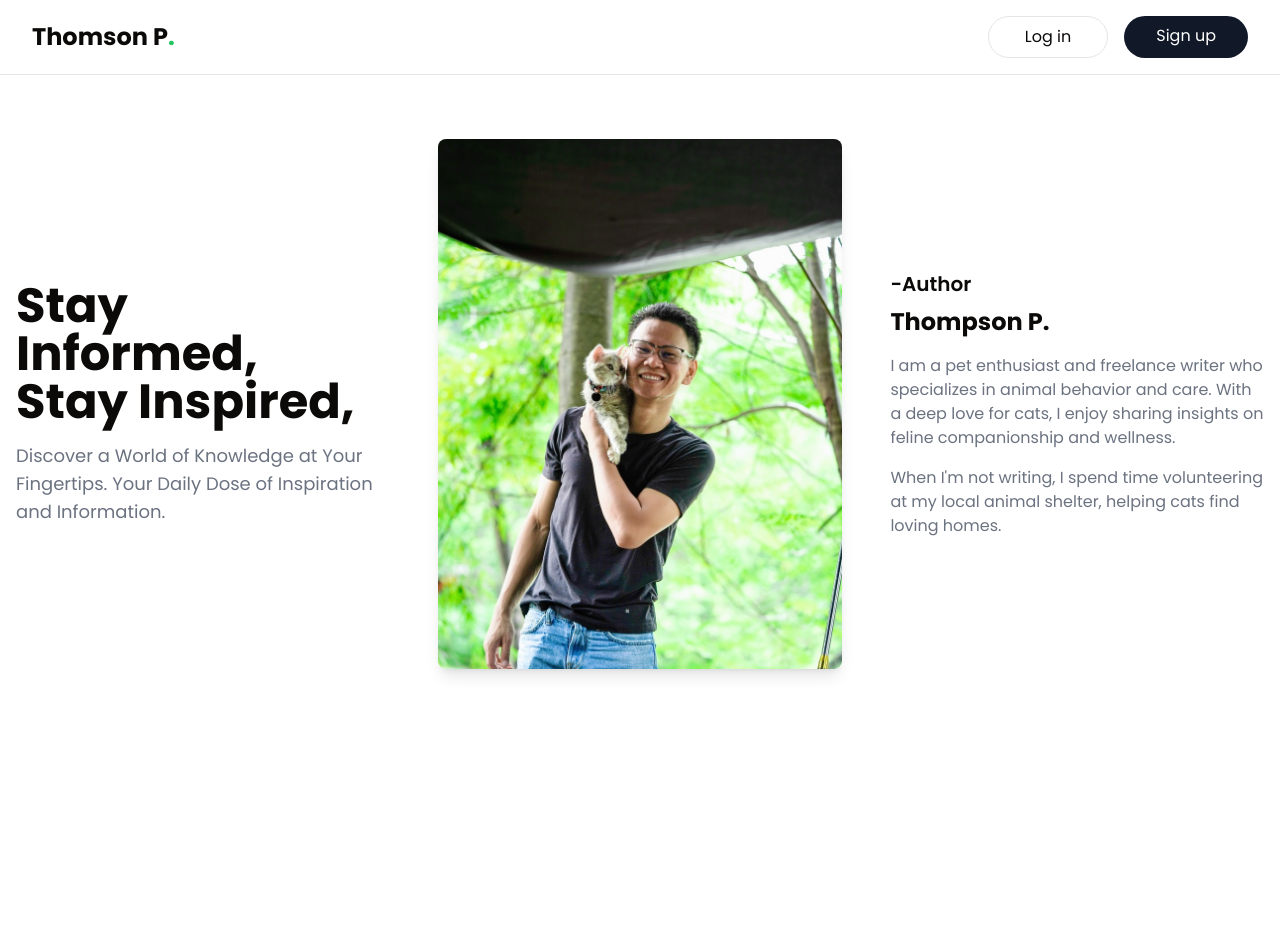
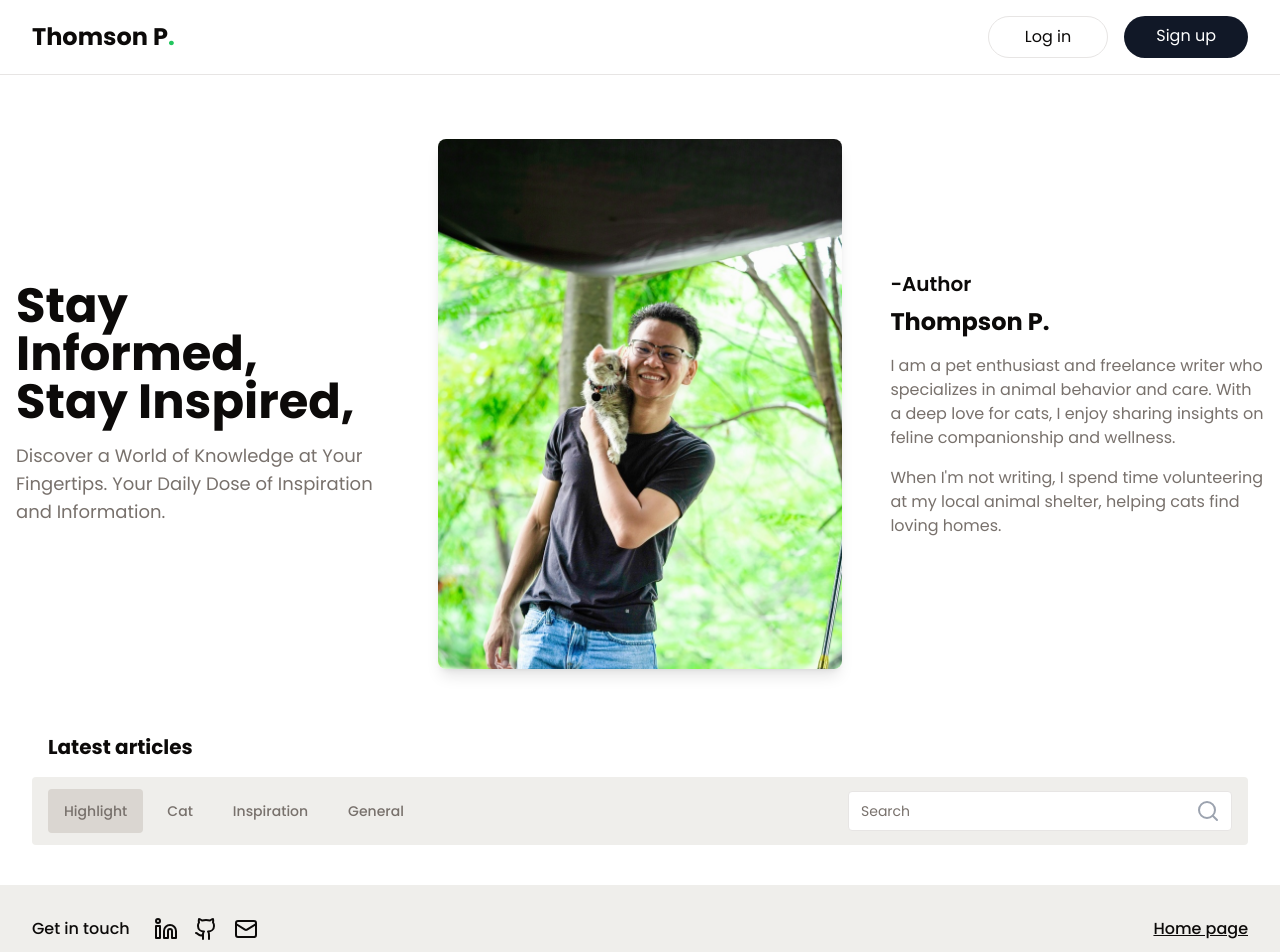
Before and after one commit to Wannasingh/wannasingh-blog, a React (Vite) app: page / in a window 1280 px wide. Shown: the top 952 px of the page. Before the commit the page ends 800 px from the top, so only its background shows below. Built offline with nearby package versions, Linux system fonts and the light colour scheme.

Commit message:
feat: Add articlessection to landing page

```diff
--- a/src/App.jsx
+++ b/src/App.jsx
@@ -1,70 +1,18 @@
-import Image from './assets/author-image.jpeg'
-function NavBar() {
-  return (
-    <nav className="flex items-center justify-between py-4 px-8 bg-white border-b ">
-      <a href="/" className="text-2xl font-bold">
-        Thomson P<span className="text-green-500">.</span>
-      </a>
-      <div className="hidden md:flex space-x-4">
-        <a href="/login" className="px-9 py-2  rounded-full border">
-          Log in
-        </a>
-        <a
-          href="/signup"
-          className="px-8 py-2 bg-gray-900 text-white rounded-full hover:bg-gray-700 transition-colors"
-        >
-          Sign up
-        </a>
-      </div>
-      <button className="md:hidden">Menu</button>
-    </nav>
-  );
-}
-
-function HeroSection() {
-  return (
-    <main className="container px-4 py-8 lg:py-16 mx-auto">
-      <div className="flex flex-col lg:flex-row items-center">
-        <div className="lg:w-1/3 mb-8 lg:mb-0 lg:pr-8">
-          <h1 className="text-4xl lg:text-5xl font-bold mb-4">
-            Stay <br className="hidden lg:block" />
-            Informed, <br />
-            Stay Inspired,
-          </h1>
-          <p className="text-lg text-gray-500">
-            Discover a World of Knowledge at Your Fingertips. Your Daily Dose of
-            Inspiration and Information.
-          </p>
-        </div>
-        <img
-          src={Image}
-          alt="Person with a cat"
-          className="h-[530px] object-cover rounded-lg shadow-lg lg:w-1/3 mx-4 mb-8 lg:mb-0"
-        />
-        <div className="lg:w-1/3 lg:pl-8">
-          <h2 className="text-xl font-semibold mb-2">-Author</h2>
-          <h3 className="text-2xl font-bold mb-4">Thompson P.</h3>
-          <p className="text-gray-500 mb-4">
-            I am a pet enthusiast and freelance writer who specializes in animal
-            behavior and care. With a deep love for cats, I enjoy sharing
-            insights on feline companionship and wellness.
-          </p>
-          <p className="text-gray-500">
-            When I&apos;m not writing, I spend time volunteering at my local
-            animal shelter, helping cats find loving homes.
-          </p>
-        </div>
-      </div>
-    </main>
-  );
-}
+import NavBar from "./components/NavBar";
+import HeroSection from "./components/HeroSection";
+import ArticlesSection from "./components/ArticlesSection";
+import Footer from "./components/Footer";
 
 function App() {
   return (
-    <>
+    <div className="flex flex-col min-h-screen">
       <NavBar />
-      <HeroSection />
-    </>
+      <div className="flex-grow">
+        <HeroSection />
+        <ArticlesSection />
+      </div>
+      <Footer />
+    </div>
   );
 }
 
--- /dev/null
+++ b/src/components/ArticlesSection.jsx
@@ -0,0 +1,68 @@
+import { Search } from "lucide-react";
+import { Input } from "@/components/ui/input";
+import {
+  Select,
+  SelectContent,
+  SelectItem,
+  SelectTrigger,
+  SelectValue,
+} from "@/components/ui/select";
+
+export default function Articles() {
+  return (
+    <div className="w-full max-w-7xl mx-auto md:px-6 lg:px-8 mb-10">
+      <h2 className="text-xl font-bold mb-4 px-4">Latest articles</h2>
+      <div className="bg-[#EFEEEB] px-4 py-4 md:py-3 md:rounded-sm flex flex-col space-y-4 md:flex-row-reverse md:items-center md:space-y-0 md:justify-between">
+        <div className="w-full md:max-w-sm">
+          <div className="relative">
+            <Search className="absolute right-3 top-1/2 transform -translate-y-1/2 text-gray-400" />
+            <Input
+              type="text"
+              placeholder="Search"
+              className="py-3 rounded-sm placeholder:text-muted-foreground focus-visible:ring-0 focus-visible:ring-offset-0 focus-visible:border-muted-foreground"
+            />
+          </div>
+        </div>
+        <div className="md:hidden w-full">
+          <Select value="highlight">
+            <SelectTrigger className="w-full py-3 rounded-sm text-muted-foreground">
+              <SelectValue placeholder="Select category" />
+            </SelectTrigger>
+            <SelectContent>
+              <SelectItem value="highlight">Highlight</SelectItem>
+              <SelectItem value="cat">Cat</SelectItem>
+              <SelectItem value="inspiration">Inspiration</SelectItem>
+              <SelectItem value="general">General</SelectItem>
+            </SelectContent>
+          </Select>
+        </div>
+        <div className="hidden md:flex space-x-2">
+          <button
+            className="px-4 py-3 transition-colors rounded-sm text-sm text-muted-foreground font-medium bg-[#DAD6D1]
+            "
+          >
+            Highlight
+          </button>
+          <button
+            className="px-4 py-3 transition-colors rounded-sm text-sm text-muted-foreground font-medium bg-[muted]
+            "
+          >
+            Cat
+          </button>
+          <button
+            className="px-4 py-3 transition-colors rounded-sm text-sm text-muted-foreground font-medium bg-[muted]
+            "
+          >
+            Inspiration
+          </button>
+          <button
+            className="px-4 py-3 transition-colors rounded-sm text-sm text-muted-foreground font-medium bg-[muted]
+            "
+          >
+            General
+          </button>
+        </div>
+      </div>
+    </div>
+  );
+}
--- /dev/null
+++ b/src/components/Footer.jsx
@@ -0,0 +1,28 @@
+import { Linkedin, Github, Mail } from "lucide-react";
+
+export default function Footer() {
+  return (
+    <footer className="bg-[#EFEEEB] p-8 flex flex-col sm:flex-row justify-between items-center space-y-4 sm:space-y-0">
+      <div className="flex flex-col sm:flex-row items-center space-y-4 sm:space-y-0 sm:space-x-6">
+        <span className="font-medium">Get in touch</span>
+        <div className="flex space-x-4">
+          <a href="#" className="hover:text-muted-foreground">
+            <Linkedin size={24} />
+            <span className="sr-only">LinkedIn</span>
+          </a>
+          <a href="#" className="hover:text-muted-foreground">
+            <Github size={24} />
+            <span className="sr-only">GitHub</span>
+          </a>
+          <a href="#" className="hover:text-muted-foreground">
+            <Mail size={24} />
+            <span className="sr-only">Email</span>
+          </a>
+        </div>
+      </div>
+      <a href="/" className="hover:text-muted-foreground font-medium underline">
+        Home page
+      </a>
+    </footer>
+  );
+}
--- /dev/null
+++ b/src/components/HeroSection.jsx
@@ -0,0 +1,38 @@
+import authorImage from "../assets/author-image.jpeg";
+export default function HeroSection() {
+  return (
+    <main className="container px-4 py-8 lg:py-16 mx-auto">
+      <div className="flex flex-col lg:flex-row items-center">
+        <div className="lg:w-1/3 mb-8 lg:mb-0 lg:pr-8">
+          <h1 className="text-4xl lg:text-5xl font-bold mb-4">
+            Stay <br className="hidden lg:block" />
+            Informed, <br />
+            Stay Inspired,
+          </h1>
+          <p className="text-lg text-muted-foreground">
+            Discover a World of Knowledge at Your Fingertips. Your Daily Dose of
+            Inspiration and Information.
+          </p>
+        </div>
+        <img
+          src={authorImage}
+          alt="Person with a cat"
+          className="h-[530px] object-cover rounded-lg shadow-lg lg:w-1/3 mx-4 mb-8 lg:mb-0"
+        />
+        <div className="lg:w-1/3 lg:pl-8">
+          <h2 className="text-xl font-semibold mb-2">-Author</h2>
+          <h3 className="text-2xl font-bold mb-4">Thompson P.</h3>
+          <p className="text-muted-foreground mb-4">
+            I am a pet enthusiast and freelance writer who specializes in animal
+            behavior and care. With a deep love for cats, I enjoy sharing
+            insights on feline companionship and wellness.
+          </p>
+          <p className="text-muted-foreground">
+            When I&apos;m not writing, I spend time volunteering at my local
+            animal shelter, helping cats find loving homes.
+          </p>
+        </div>
+      </div>
+    </main>
+  );
+}
--- /dev/null
+++ b/src/components/NavBar.jsx
@@ -0,0 +1,21 @@
+export default function NavBar() {
+  return (
+    <nav className="flex items-center justify-between py-4 px-8 bg-white border-b ">
+      <a href="/" className="text-2xl font-bold">
+        Thomson P<span className="text-green-500">.</span>
+      </a>
+      <div className="hidden md:flex space-x-4">
+        <a href="/login" className="px-9 py-2  rounded-full border">
+          Log in
+        </a>
+        <a
+          href="/signup"
+          className="px-8 py-2 bg-gray-900 text-white rounded-full hover:bg-gray-700 transition-colors"
+        >
+          Sign up
+        </a>
+      </div>
+      <button className="md:hidden">Menu</button>
+    </nav>
+  );
+}
```
